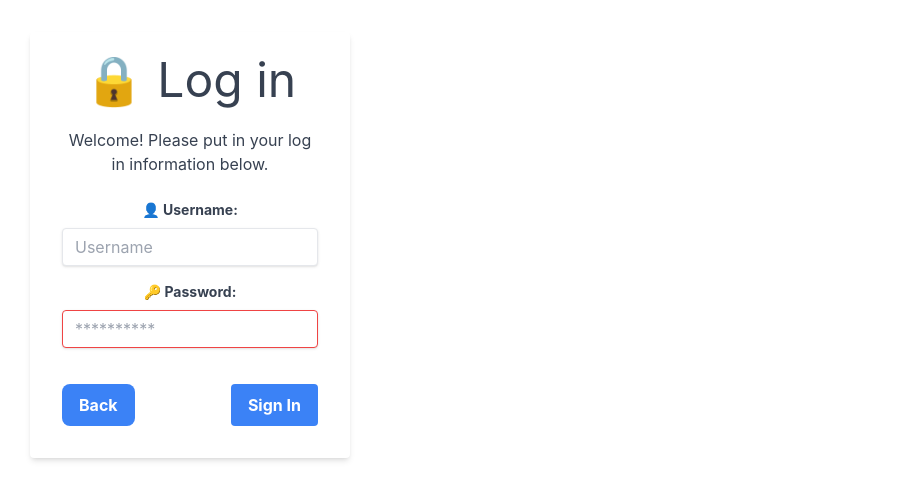
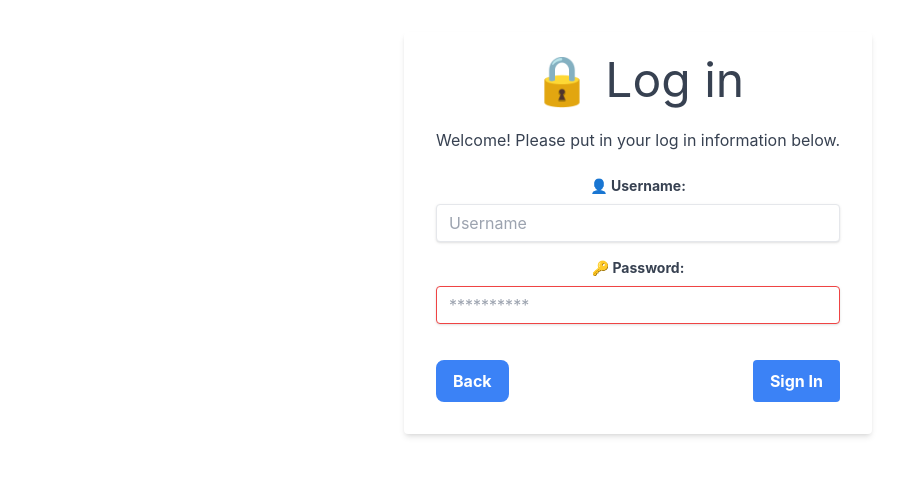
Before and after one commit to CalleTrogen/chatify-app, a React (Vite) app: page /login in a window 1280 px wide. Shown: the top 500 px of the page, without its empty margins (2-903 px from the left). Built offline with nearby package versions, Linux system fonts and the light colour scheme.

Commit message:
small visual changest to login and register

```diff
--- a/src/comp/Login.jsx
+++ b/src/comp/Login.jsx
@@ -35,7 +35,7 @@ function Login() {
     };
 
     return (
-        <div className="w-full max-w-xs">
+        <div className="flex flex-row mx-auto m-auto justify-center w-6/12">
             <form className="bg-white shadow-md rounded px-8 pt-6 pb-8 mb-4">
                 <h1 className="text-5xl text-gray-700">🔒 Log in</h1><br></br>
                 <p className="text-gray-700">Welcome! Please put in your log in information below.</p><br></br>
--- a/src/comp/Register.jsx
+++ b/src/comp/Register.jsx
@@ -48,7 +48,7 @@ function Register() {
 
     return (
         <>
-            <div className="container w-8/12 mx-auto">
+            <div className="container w-6/12 mx-auto">
                 <h1 className="text-grey-50 text-5xl mb-10 font-bold">Register new user</h1>
                 <p>Below you can register a new username. Please fill in all columns.</p>
                 <label className="input input-bordered flex items-center gap-2 m-3" >
@@ -103,7 +103,7 @@ function Register() {
                 </label>
             </div>
             <h2 className="p-5 text-2xl">Please select an avatar:</h2>
-            <div className="flex flex-row gap-x-5">
+            <div className="flex flex-row gap-x-5 justify-center">
                 {avatars.map((url, index) => (
                     <img key={index} src={url} alt={`Avatar ${index + 1}`} className="cursor-pointer" onClick={() => setAvatarUrl(url)} />
                 ))}
```
